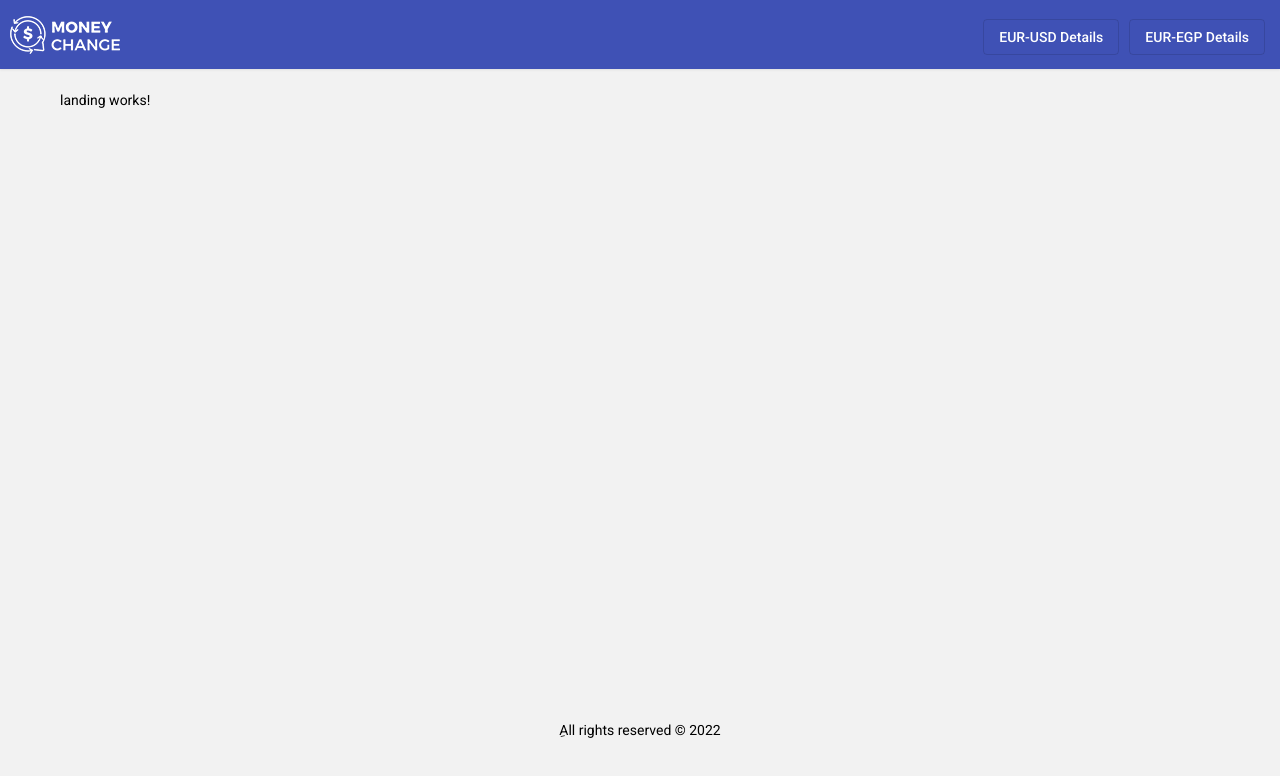
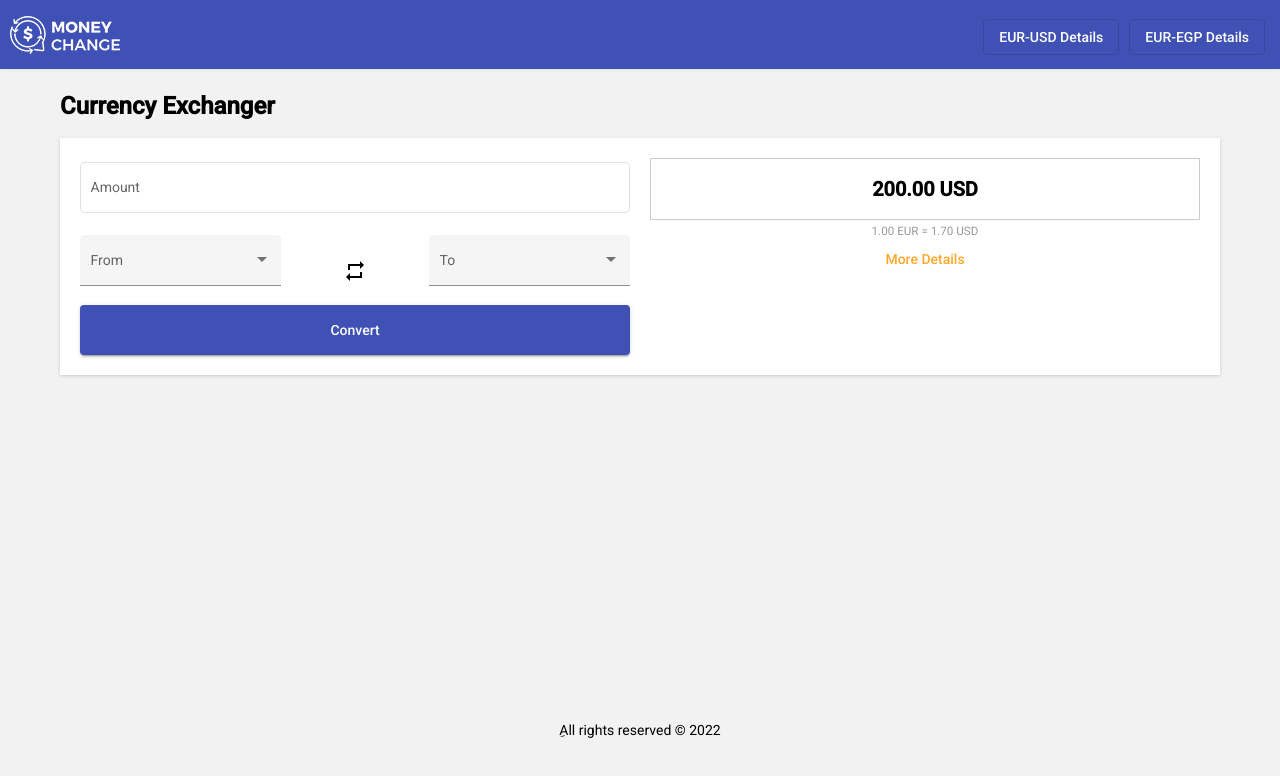
Before and after one commit to sabrymuhamad/ng-currency-exchanger, an Angular app: page /home/landing in a window 1280 px wide. Shown: the top 776 px of the page. Built offline with nearby package versions, Linux system fonts and the light colour scheme.

Commit message:
[FF-1] converter panel UI

```diff
--- /dev/null
+++ b/src/app/currency-exchanger/converter/converter.component.html
@@ -0,0 +1,37 @@
+<h1 class="fw-bold">
+  Currency Exchanger
+</h1>
+
+<div class="converter-wrapper shadow">
+  <div class="right">
+    <mat-form-field appearance="outline" class="w-100">
+      <mat-label>Amount</mat-label>
+      <input matInput placeholder="Amount" type="number">
+    </mat-form-field>
+    <div class="from-to">
+      <mat-form-field appearance="fill">
+        <mat-label>From</mat-label>
+        <mat-select>
+          <mat-option>EUR</mat-option>
+        </mat-select>
+      </mat-form-field>
+      <button mat-icon-button>
+        <mat-icon>repeat</mat-icon>
+      </button>
+      <mat-form-field appearance="fill">
+        <mat-label>To</mat-label>
+        <mat-select>
+          <mat-option>EUR</mat-option>
+        </mat-select>
+      </mat-form-field>
+    </div>
+    <button mat-raised-button color="primary" class="action-btn">Convert</button>
+  </div>
+  <div class="left text-center">
+    <div class="converstion-result">200.00 USD</div>
+    <div>
+        <small class="text-muted">1.00 EUR = 1.70 USD</small>
+    </div>
+    <button mat-button color="accent">More Details</button>
+  </div>
+</div>
--- /dev/null
+++ b/src/app/currency-exchanger/converter/converter.component.scss
@@ -0,0 +1,32 @@
+.converter-wrapper {
+  padding: 10px;
+  background-color: #FFF;
+  display: flex;
+  flex-wrap: wrap;
+
+  >* {
+    padding: 10px;
+    flex: 1;
+  }
+
+  .from-to {
+    display: flex;
+    justify-content: space-between;
+    align-items: center;
+  }
+
+  .action-btn {
+    width: 100%;
+    line-height: 50px;
+  }
+
+  .converstion-result {
+    width: 100%;
+    border: 1px solid #ccc;
+    padding: 10px;
+    text-align: center;
+    line-height: 40px;
+    font-size: 20px;
+    font-weight: bold;
+  }
+}
--- /dev/null
+++ b/src/app/currency-exchanger/converter/converter.component.ts
@@ -0,0 +1,15 @@
+import { Component, OnInit } from '@angular/core';
+
+@Component({
+  selector: 'app-converter',
+  templateUrl: './converter.component.html',
+  styleUrls: ['./converter.component.scss']
+})
+export class ConverterComponent implements OnInit {
+
+  constructor() { }
+
+  ngOnInit(): void {
+  }
+
+}
--- a/src/app/currency-exchanger/landing/landing.component.html
+++ b/src/app/currency-exchanger/landing/landing.component.html
@@ -1 +1 @@
-<p>landing works!</p>
+<app-converter></app-converter>
--- a/src/styles.scss
+++ b/src/styles.scss
@@ -3,13 +3,17 @@
 @include mat-core();
 
 
-$primary: mat-palette($mat-blue-gray);
+$primary: mat-palette($mat-indigo);
 $accent: mat-palette($mat-orange, 400);
 $warn: mat-palette($mat-pink, 500, 900, A100);
 
 $theme: mat-light-theme($primary, $accent, $warn);
 
 @include angular-material-theme($theme);
+
+* {
+  box-sizing: border-box;
+}
 
 html,
 body {
@@ -29,6 +33,10 @@ li {
 
 ul {
   padding: 0;
+}
+
+h1 {
+  text-shadow: none !important;
 }
 
 .container {
@@ -53,6 +61,30 @@ hr {
   justify-content: flex-end;
 }
 
+.text-end {
+  text-align: right;
+}
+
+.text-center {
+  text-align: center;
+}
+
 .d-inline-block {
   display: inline-block !important;
 }
+
+.fw-bold {
+  font-weight: bold !important;
+}
+
+.bg-white {
+  background-color: #FFF;
+}
+
+.shadow {
+  box-shadow: 0 1px 3px rgb(187 180 180 / 70%);
+}
+
+.text-muted {
+  color: rgb(153, 153, 153);
+}
```
Also changed, not shown: src/app/currency-exchanger/currency-exchanger.module.ts (+6 -2 lines), 1 other file (tests, documents, lock files or other folders).
